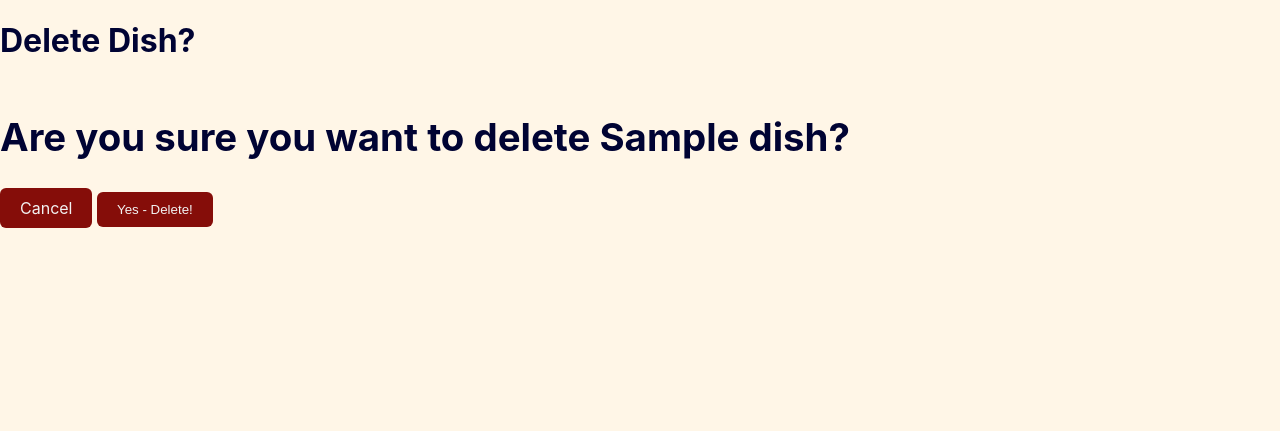
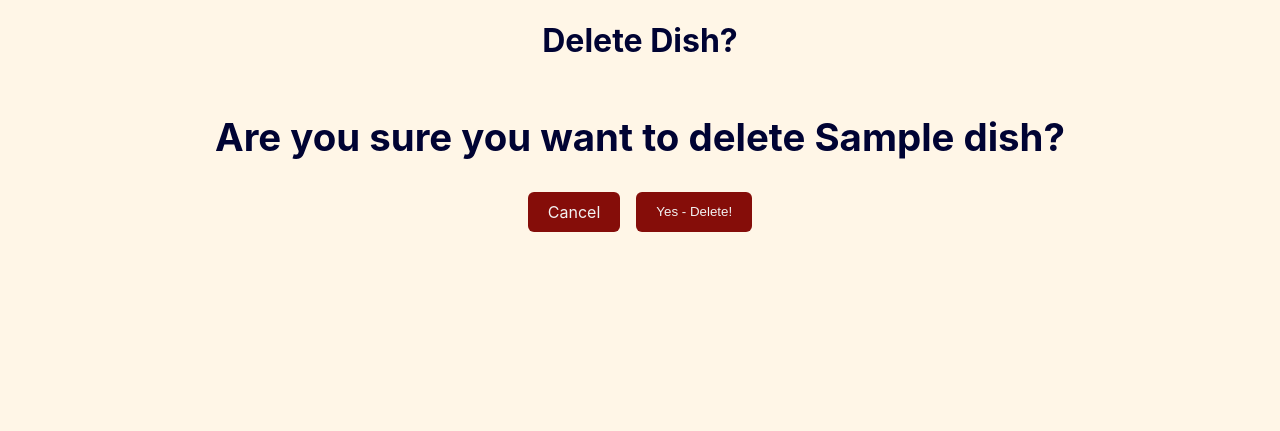
Before and after one commit to StephanieStralina/feastmode, a Django app: page /parties/1/dishes/1/delete/ in a window 1280 px wide. Shown: the part 80-511 px from the top of the page. Run offline with Django 5.2, Linux system fonts and the light colour scheme; a user stored in the database is signed in; tables that the repository leaves empty hold one stand-in row (values such as "Sample post").

Commit message:
Add delete page styling

```diff
--- a/main_app/static/css/base.css
+++ b/main_app/static/css/base.css
@@ -79,6 +79,21 @@ main {
 
 h2 {
     font-size: var(--font-xl);
+}
+
+.page-header h1 {
+    text-align: center;
+}
+
+.form {
+    display: flex;
+    flex-direction: row;
+    justify-content: center;
+    gap: 2vmin;
+}
+
+.page-header + h2 {
+    text-align: center;
 }
 
 nav a {
```
